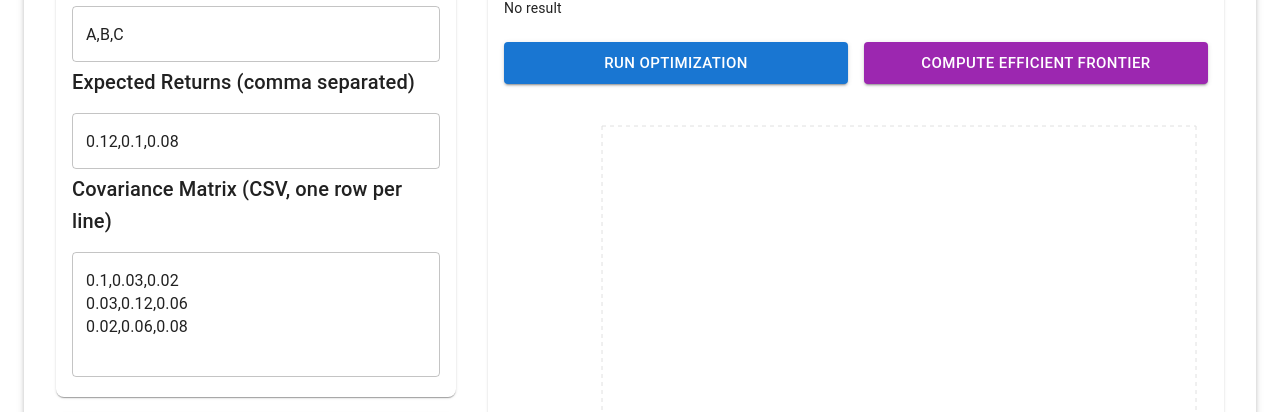
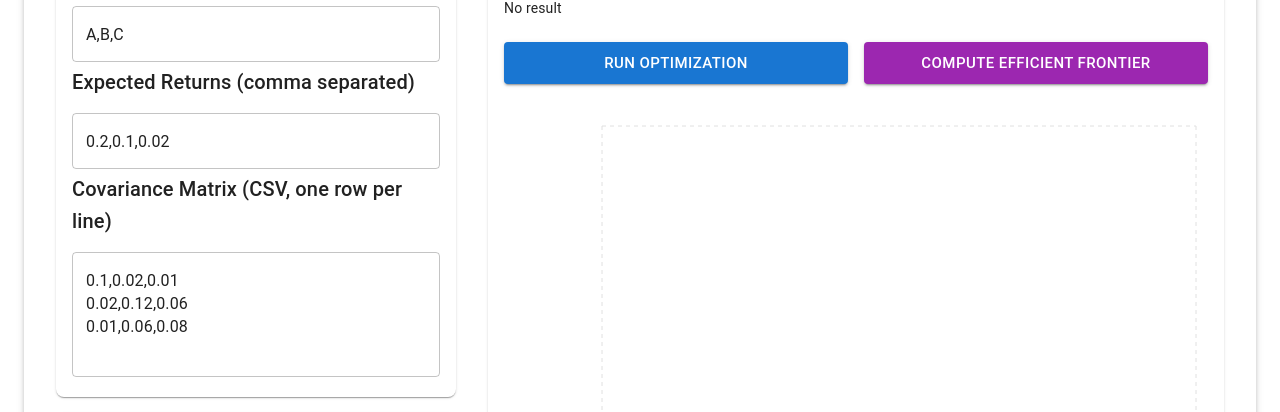
Before and after one commit to niyangbai/saa-playground, a React (Vite) app: page / in a window 1280 px wide. Shown: the part 737-1149 px from the top of the page. Built offline with nearby package versions, Linux system fonts and the light colour scheme.

Commit message:
update app

```diff
--- a/src/App.tsx
+++ b/src/App.tsx
@@ -77,11 +77,11 @@ function buildConstraintFns(
 }
 
 const DEFAULT_ASSETS = ['A', 'B', 'C'];
-const DEFAULT_RETURNS = [0.12, 0.10, 0.08];
+const DEFAULT_RETURNS = [0.20, 0.10, 0.02];
 const DEFAULT_COV = [
-  [0.10, 0.03, 0.02],
-  [0.03, 0.12, 0.06],
-  [0.02, 0.06, 0.08],
+  [0.10, 0.02, 0.01],
+  [0.02, 0.12, 0.06],
+  [0.01, 0.06, 0.08],
 ];
 
 export default function App() {
@@ -108,7 +108,8 @@ export default function App() {
       const { fn, direction } = objectiveMap[objective];
       const sumToTargetCfg = constraints.find(c => c.key === 'sumToTarget');
       const targetSum = sumToTargetCfg ? Number(sumToTargetCfg.target) : 1;
-      await opt.optimize(fn, direction, targetSum);
+      const noShorting = constraints.some(c => c.key === 'noShort');
+      await opt.optimize(fn, direction, targetSum, noShorting);
       setWeights(opt.getWeights());
       setStats(opt.getPerformance());
     } finally {
--- a/src/optimizer/efficientFrontier.ts
+++ b/src/optimizer/efficientFrontier.ts
@@ -48,5 +48,24 @@ export async function computeEfficientFrontier(
       weights,
     });
   }
-  return points;
+
+  // Sort by risk (volatility), and for duplicate risks, keep the one with max return
+  points.sort((a, b) => a.risk - b.risk);
+
+  // Remove duplicates: keep only the point with max return for each unique risk
+  const uniquePoints: FrontierPoint[] = [];
+  let lastRisk: number | null = null;
+  const riskThreshold = 1e-5; // Increased threshold for deduplication
+  for (const pt of points) {
+    if (lastRisk === null || Math.abs(pt.risk - lastRisk) > riskThreshold) {
+      uniquePoints.push(pt);
+      lastRisk = pt.risk;
+    } else {
+      if (pt.targetReturn > uniquePoints[uniquePoints.length - 1].targetReturn) {
+        uniquePoints[uniquePoints.length - 1] = pt;
+      }
+    }
+  }
+
+  return uniquePoints;
 }
--- a/src/optimizer/efficientOptimizer.ts
+++ b/src/optimizer/efficientOptimizer.ts
@@ -21,6 +21,7 @@ export class EfficientOptimizer {
     objective: ObjectiveFn,
     direction: Direction = 'minimize',
     targetSum: number = 1,
+    noShorting: boolean = false
   ): Promise<number[]> {
     const n = this.mu.length;
     const w = tf.variable(tf.fill([n], 1 / n));
@@ -41,7 +42,14 @@ export class EfficientOptimizer {
     const optimizer = tf.train.adam(0.05);
     for (let step = 0; step < 200; ++step) {
       optimizer.minimize(() => lossFn(w), false);
+      // Project weights to sum to targetSum
       w.assign(w.div(w.sum()).mul(targetSum));
+      // If noShorting, project to non-negative
+      if (noShorting) {
+        w.assign(tf.maximum(w, 0));
+        // Re-normalize to sum to targetSum after projection
+        w.assign(w.div(w.sum()).mul(targetSum));
+      }
     }
 
     // Extract weights and update performance stats
```
